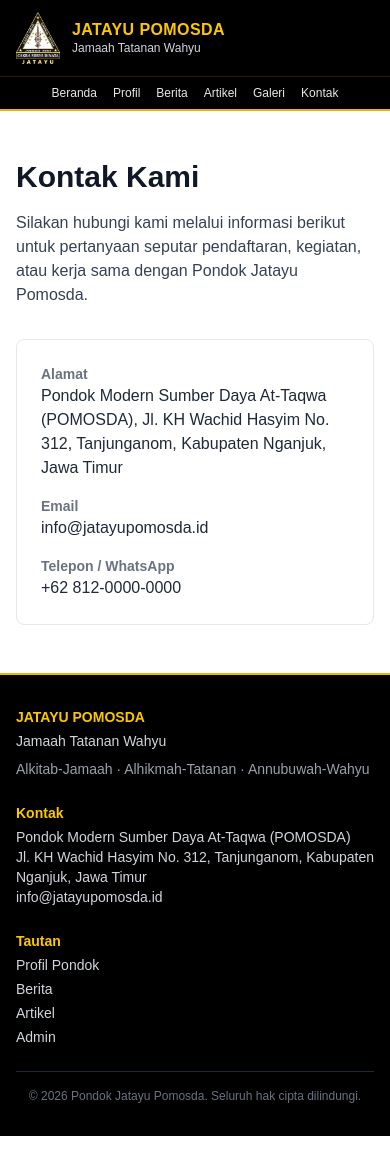
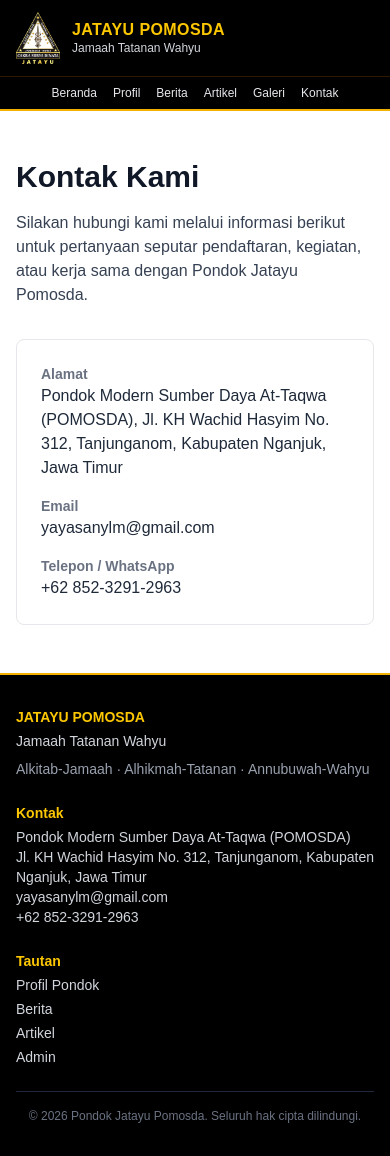
Before and after one commit to vanakila/jatayu, a Next.js app: page /kontak in a window 390 px wide. Built offline with nearby package versions, Linux system fonts and the light colour scheme.

Commit message:
Update contact email and phone number

```diff
--- a/src/app/(site)/kontak/page.tsx
+++ b/src/app/(site)/kontak/page.tsx
@@ -19,11 +19,11 @@ export default function KontakPage() {
         </div>
         <div>
           <p className="text-sm font-semibold text-gray-500">Email</p>
-          <p className="text-gray-800">info@jatayupomosda.id</p>
+          <p className="text-gray-800">yayasanylm@gmail.com</p>
         </div>
         <div>
           <p className="text-sm font-semibold text-gray-500">Telepon / WhatsApp</p>
-          <p className="text-gray-800">+62 812-0000-0000</p>
+          <p className="text-gray-800">+62 852-3291-2963</p>
         </div>
       </div>
     </div>
--- a/src/components/Footer.tsx
+++ b/src/components/Footer.tsx
@@ -14,7 +14,8 @@ export default function Footer() {
             <p className="font-bold text-yellow-400">Kontak</p>
             <p className="mt-1">Pondok Modern Sumber Daya At-Taqwa (POMOSDA)</p>
             <p>Jl. KH Wachid Hasyim No. 312, Tanjunganom, Kabupaten Nganjuk, Jawa Timur</p>
-            <p>info@jatayupomosda.id</p>
+            <p>yayasanylm@gmail.com</p>
+            <p>+62 852-3291-2963</p>
           </div>
           <div>
             <p className="font-bold text-yellow-400">Tautan</p>
```
